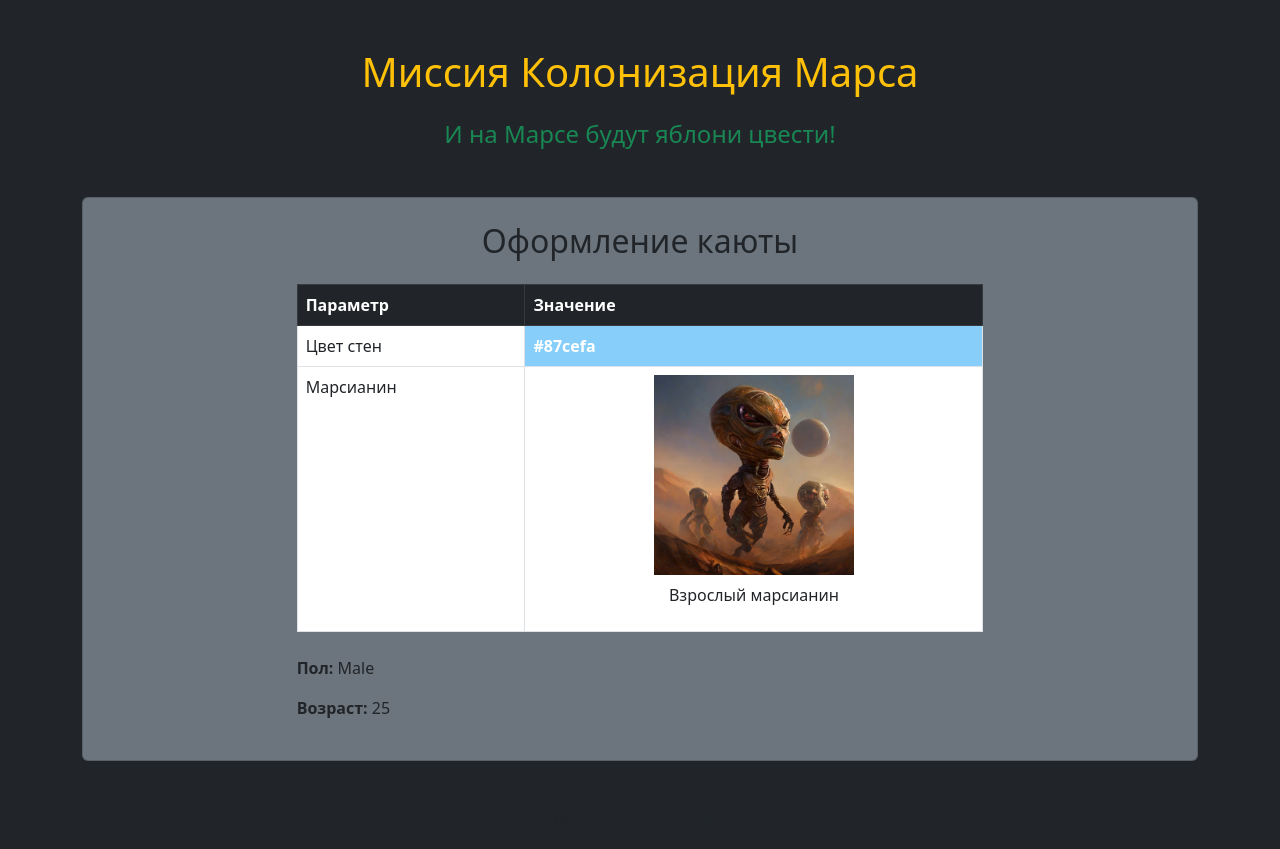
After one commit to Pavlisio23/FlaskWTF, a Flask app: page /table in a window 1280 px wide. The commit adds this page. Run offline with Flask 3, Linux system fonts and the light colour scheme.

Commit message:
7 задача

```diff
--- a/main.py
+++ b/main.py
@@ -88,5 +88,28 @@ def distribution():
                          astronauts=astronauts,
                          title="Размещение по каютам")
 
+
+@app.route('/table')
+def table():
+    sex = request.args.get('sex', 'male').lower()
+    age = int(request.args.get('age', 25))
+
+    if sex == 'female':
+        wall_color = '#ffb6c1'
+    else:
+        wall_color = '#87cefa'
+
+    if age < 21:
+        image = 'МаленькийМарсианин.jpg'
+    else:
+        image = 'БольшойМарсианин.jpg'
+
+    return render_template('table.html',
+                           title="Оформление каюты",
+                           wall_color=wall_color,
+                           image=image,
+                           sex=sex.capitalize(),
+                           age=age)
+
 if __name__ == '__main__':
     app.run(debug=True)
--- /dev/null
+++ b/templates/table.html
@@ -0,0 +1,47 @@
+{% extends "base.html" %}
+
+{% block content %}
+<div class="container">
+    <h2 class="text-center mb-4">Оформление каюты</h2>
+
+    <div class="row justify-content-center">
+        <div class="col-md-8">
+            <table class="table table-bordered cabin-table">
+                <thead class="table-dark">
+                    <tr>
+                        <th>Параметр</th>
+                        <th>Значение</th>
+                    </tr>
+                </thead>
+                <tbody>
+                    <tr>
+                        <td>Цвет стен</td>
+                        <td style="background-color: {{ wall_color }}; color: white; font-weight: bold;">
+                            {{ wall_color }}
+                        </td>
+                    </tr>
+                    <tr>
+                        <td>Марсианин</td>
+                        <td class="text-center">
+                            <img src="{{ url_for('static', filename='images/' + image) }}"
+                                 alt="Марсианин" class="img-fluid" style="max-height: 200px;">
+                            <p class="mt-2">
+                                {% if age < 21 %}
+                                    Марсианин-ребенок
+                                {% else %}
+                                    Взрослый марсианин
+                                {% endif %}
+                            </p>
+                        </td>
+                    </tr>
+                </tbody>
+            </table>
+
+            <div class="info-box mt-4">
+                <p><strong>Пол:</strong> {{ sex }}</p>
+                <p><strong>Возраст:</strong> {{ age }}</p>
+            </div>
+        </div>
+    </div>
+</div>
+{% endblock %}
```
Also changed, not shown: static/css/style.css (+34 -0 lines), static/images/БольшойМарсианин.jpg (added), static/images/МаленькийМарсианин.jpg (added).
